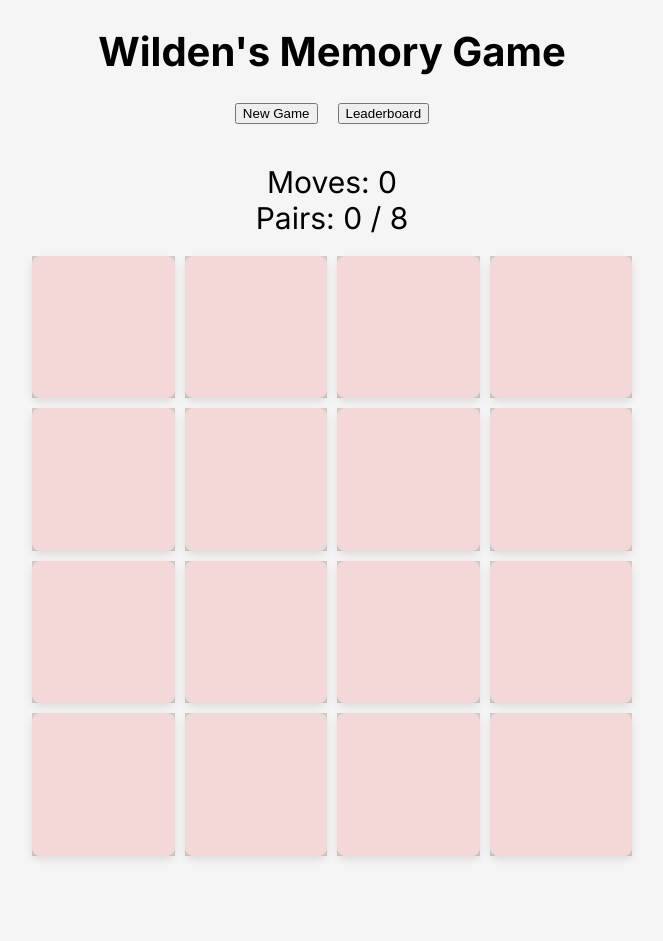
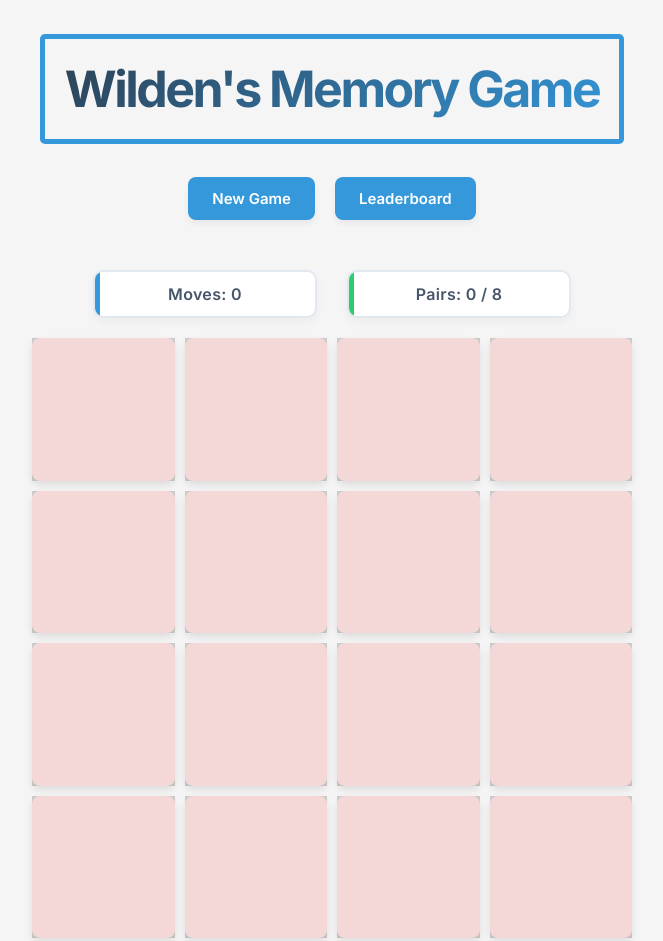
Before and after one commit to wilden5/memory-game, a website built with Vite: page index.html in a window 1280 px wide. Shown: the top 941 px of the page, without its empty margins (308-971 px from the left). Before the commit the page ends 876 px from the top, so only its background shows below. Built offline with nearby package versions, Linux system fonts and the light colour scheme.

Commit message:
feat: add styles for header buttons; title

```diff
--- a/src/components/game-board/game-board.css
+++ b/src/components/game-board/game-board.css
@@ -1,14 +1,44 @@
 .counters-wrapper {
     display: flex;
-    flex-direction: column;
-    align-items: center;
+    justify-content: center;
+    gap: 3rem;
+    margin: 1rem auto 2rem auto;
+    width: 100%;
+    max-width: 60rem;
+    padding: 0 2rem;
 
-    & .moves-counter {
-        font-size: 3rem;
+    & .moves-counter,
+    & .pairs-counter {
+        flex: 1;
+        max-width: 18rem;
+        background-color: #ffffff;
+        padding: 1.2rem 2rem;
+        border-radius: 1rem;
+        font-size: 1.6rem;
+        font-weight: 600;
+        color: #475569;
+        text-align: center;
+        box-shadow: 0 0.4rem 1rem rgba(0, 0, 0, 0.04);
+        border: 0.2rem solid #e2e8f0;
+        letter-spacing: 0.02em;
+        position: relative;
+        overflow: hidden;
+
+        &::before {
+            content: '';
+            position: absolute;
+            left: 0;
+            top: 0;
+            height: 100%;
+            width: 0.5rem;
+            background-color: #3498db;
+        }
     }
 
     & .pairs-counter {
-        font-size: 3rem;
+        &::before {
+            background-color: #2ecc71;
+        }
     }
 }
 
--- a/src/components/header/header.css
+++ b/src/components/header/header.css
@@ -5,12 +5,47 @@
     margin-bottom: 4rem;
 
     & .header-title {
-        font-size: 4rem;
+        padding: 2rem;
+        font-size: 5rem;
+        font-weight: 700;
+        text-align: center;
+        letter-spacing: -0.05em;
+        background: linear-gradient(135deg, #2c3e50 0%, #3498db 100%);
+        -webkit-background-clip: text;
+        -webkit-text-fill-color: transparent;
+        background-clip: text;
+        border: 0.5rem solid #3498db;
+        border-radius: 0.5rem;
     }
 
     & .buttons-wrapper {
         display: flex;
         justify-content: center;
         gap: 2rem;
+        width: 100%;
+
+        & .header-button {
+            padding: 1.2rem 2.4rem;
+            font-size: 1.5rem;
+            font-weight: 600;
+            border: none;
+            border-radius: 0.8rem;
+            cursor: pointer;
+            transition: all 0.2s ease-in-out;
+            box-shadow: 0 0.4rem 0.6rem rgba(0, 0, 0, 0.05);
+            font-family: inherit;
+        }
+
+        & .new-game-button,
+        & .leaderboard-button {
+            background-color: #3498db;
+            color: #ffffff;
+
+            &:hover {
+                background-color: #2980b9;
+                transform: translateY(-0.1rem);
+                box-shadow: 0 0.6rem 1.2rem rgba(52, 152, 219, 0.2);
+            }
+        }
     }
 }
--- a/src/components/header/header.js
+++ b/src/components/header/header.js
@@ -9,11 +9,11 @@ export const createHeader = () => {
     }, 'Wilden\'s Memory Game')
 
     const newGameButton = createNewElement('button', {
-        className:'new-game-button'
+        className:'header-button new-game-button'
     }, 'New Game');
 
     const leaderboardButton = createNewElement('button', {
-        className:'leaderboard-button'
+        className:'header-button leaderboard-button'
     }, 'Leaderboard');
 
     const buttonsWrapper = createNewElement('div', {
```
